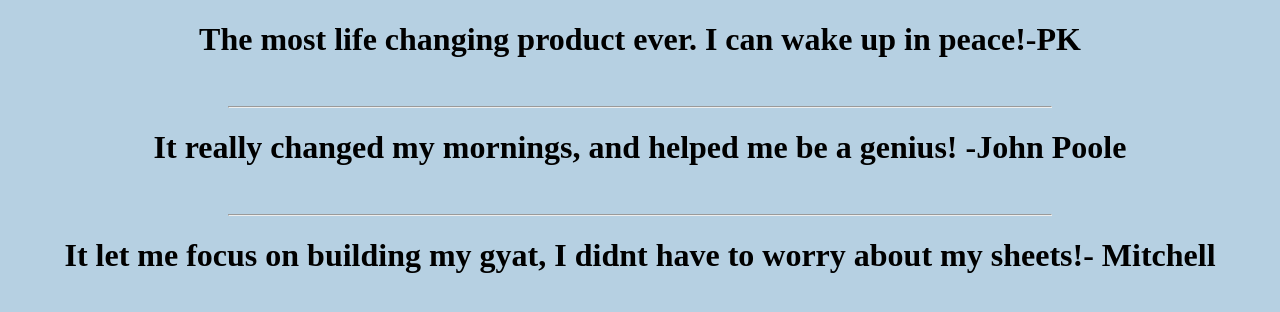
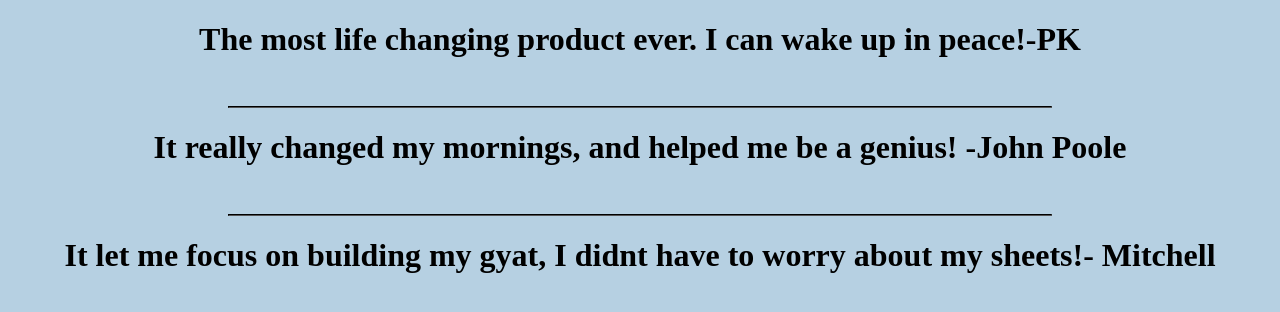
Before and after one commit to MitchMan1399/reviews, a plain HTML site: page index.html in a window 1280 px wide. Drawn offline with Linux system fonts and the light colour scheme.

Commit message:
Update index.html

```diff
--- a/index.html
+++ b/index.html
@@ -8,7 +8,7 @@
   }
 
   hr {
-    background-color: black;
+    border-color: #000000;
   }
 </style>
 
```
